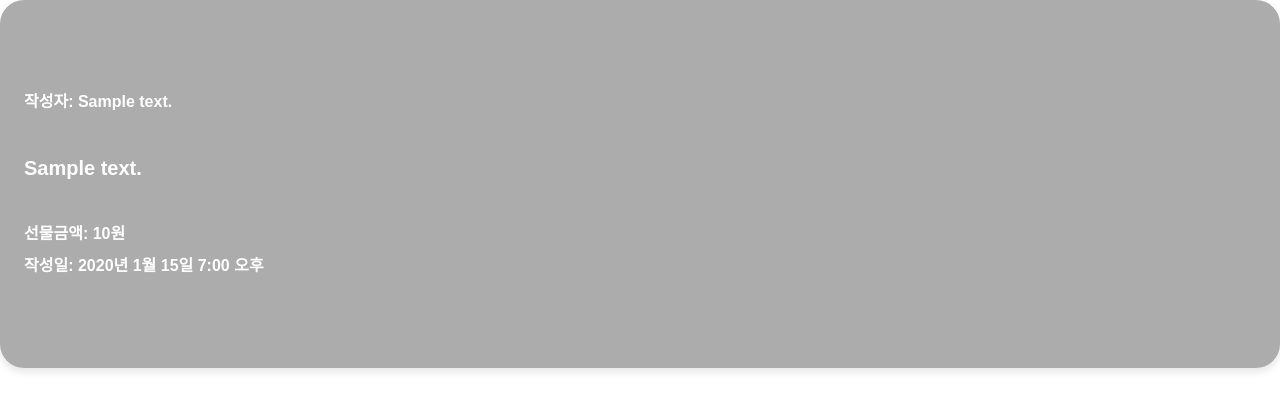
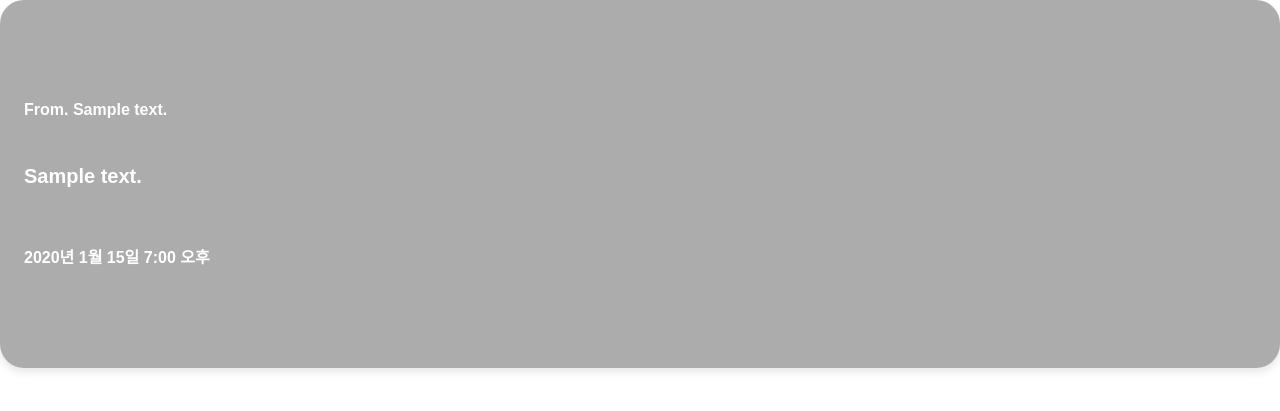
Before and after one commit to Jubroooo/BestBirthday, a Django app: page /result_detail/1/ in a window 1280 px wide. Shown: the top 411 px of the page. Run offline with Django 5.2, Linux system fonts and the light colour scheme; tables that the repository leaves empty hold one stand-in row (values such as "Sample post").

Commit message:
[fix] result_detail modal 및 사소한 수정사항

```diff
--- a/server/static/css/fundings/main.css
+++ b/server/static/css/fundings/main.css
@@ -143,7 +143,7 @@
 }
 
 .fa-solid ,.fa-circle-exclamation{
-     color:var(--BB_color_blue)
+     color:white
 }
 
 #alert-funding{
--- a/server/templates/fundings/create_funding.html
+++ b/server/templates/fundings/create_funding.html
@@ -16,7 +16,7 @@
     <div class="create-payment-wrapper">
         <p class="notosans-regular-14 notice-for-paymentpage">펀딩은 7일 동안만 생성됩니다.</p>
         <div class="wrapper-content-payment">
-            <p class="notosans-bold-18">펀딩 이름</p>
+            <p class="notosans-bold-18">펀딩 제목</p>
             <input type="text" class="funding-title" name="title"></input>
         </div>
         <div class="wrapper-content-payment">
@@ -25,11 +25,11 @@
         </div>
         <div class="wrapper-content-payment">
             <div class="limit-title">
-                <p class="notosans-bold-18">얼마?</p>
+                <p class="notosans-bold-18">목표 금액</p>
                 <p class="notosans-regular-12 limit-funding">*최대 1,000,000원까지 가능합니다</p>
             </div>
             <div class="slider-container">
-                <input type="range" id="price-slider" min="0" max="1000000" value="0" step="100">
+                <input type="range" id="price-slider" min="0" max="1000000" value="0" step="1000">
                 <span id="price-display" class="notosans-bold-16">0</span>원
                 <input type="hidden" name="goal_price" id="goal-price" value="0">
             </div>
--- a/server/templates/fundings/main.html
+++ b/server/templates/fundings/main.html
@@ -206,7 +206,7 @@
         <div class="go-and-check">
             <p id="congrats-message" class="notosans-bold-20 congrats-notice" style="color:var(--BB_color_white)"> 선물전달 완료</p>
             <div class="lock-img">
-                <img src="{%static 'images/gift_main.png'%}">
+                <img src="{%static 'images/modal2.png'%}">
             </div>
         </div>
     </div>
@@ -233,7 +233,7 @@
     modal.style.display = "block";
 
     const congratsMessage = document.getElementById("congrats-message");
-    congratsMessage.innerText = "{{modal_pk.user}}에게 전달완료";
+    congratsMessage.innerText = "생일 선물 전달완료";
 
     document.body.style.overflow = "hidden";
 
--- a/server/templates/fundings/result_detail.html
+++ b/server/templates/fundings/result_detail.html
@@ -12,16 +12,16 @@
 <body>
     <div class="message-detail">
         <span class="notosans-bold-16 ">
-            작성자: {{funding_msg.comment_name}}
+            From. {{funding_msg.comment_name}}
         </span>
         <span class="notosans-bold-20 message-content">
             {{funding_msg.content}}
         </span>
         <span class="notosans-bold-16">
-            선물금액: {{funding_msg.funding_price}}원
+            <!-- 선물금액: {{funding_msg.funding_price}}원 -->
         </span>
         <span class="notosans-bold-16">
-            작성일: {{funding_msg.written_date}}
+         {{funding_msg.written_date}}
         </span>
     </div>
 </body>
--- a/server/templates/fundings/result_start.html
+++ b/server/templates/fundings/result_start.html
@@ -318,7 +318,7 @@
 
               const messageId = this.getAttribute('data-message-id'); // 메시지 ID 가져오기
               // AJAX 요청으로 메시지 상세 내용 가져오기
-                 fetch(`http://127.0.0.1:8000/result_detail/${messageId}`)
+              fetch(`/result_detail/${messageId}/`)
                   .then(response => response.text())
                   .then(data => {
                       document.getElementById('modalMessageContent').innerHTML = data; // 모달 내용 업데이트
```
Also changed, not shown: server/static/images/gift_modal.png (added), server/static/images/modal2.png (added).
